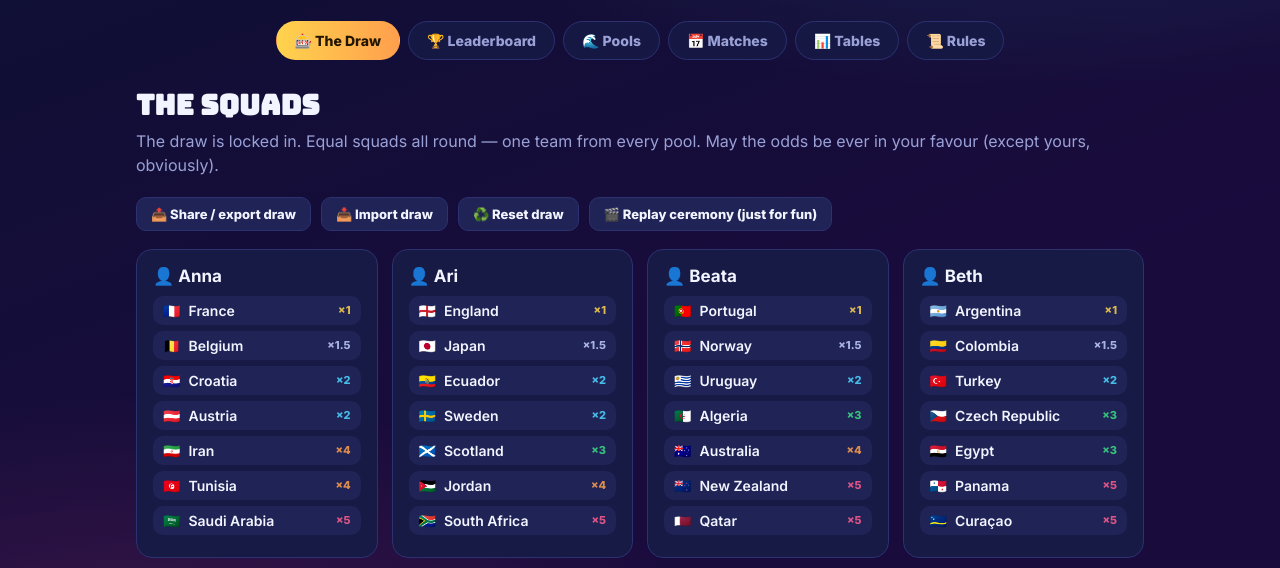
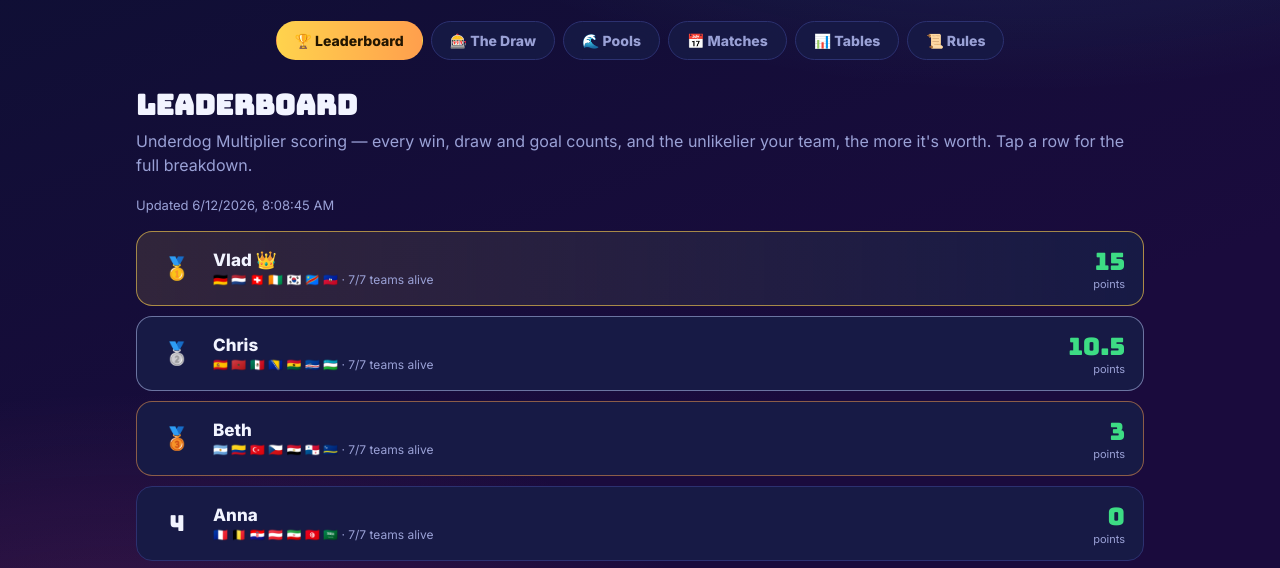
Before and after one commit to ArutyunA/kontinuando-world-cup-2026, a plain HTML site: page index.html in a window 1280 px wide. Shown: the part 188-756 px from the top of the page. Drawn offline with Linux system fonts and the light colour scheme.

Commit message:
feat: open on Leaderboard by default, Draw second (#3)
Make Leaderboard the landing tab (active + shown on load) and move The Draw
to the second nav position, since the draw is already published and the
leaderboard is what the family checks day to day.

Co-authored-by: Claude <noreply@anthropic.com>

```diff
--- a/index.html
+++ b/index.html
@@ -201,8 +201,8 @@
   </header>
 
   <nav>
-    <button data-tab="draw" class="active">🎰 The Draw</button>
-    <button data-tab="leaderboard">🏆 Leaderboard</button>
+    <button data-tab="leaderboard" class="active">🏆 Leaderboard</button>
+    <button data-tab="draw">🎰 The Draw</button>
     <button data-tab="pools">🌊 Pools</button>
     <button data-tab="matches">📅 Matches</button>
     <button data-tab="tables">📊 Tables</button>
@@ -210,7 +210,7 @@
   </nav>
 
   <!-- ============ DRAW ============ -->
-  <section id="tab-draw" class="show">
+  <section id="tab-draw">
     <div id="draw-setup">
       <h2>The Draw Ceremony</h2>
       <p class="lead">Enter the contestants, dim the lights, gather everyone round the screen, and hit the big button.
@@ -239,7 +239,7 @@
   </section>
 
   <!-- ============ LEADERBOARD ============ -->
-  <section id="tab-leaderboard">
+  <section id="tab-leaderboard" class="show">
     <h2>Leaderboard</h2>
     <p class="lead">Underdog Multiplier scoring — every win, draw and goal counts, and the unlikelier your team, the more it's worth. Tap a row for the full breakdown.</p>
     <div class="toolbar">
```
